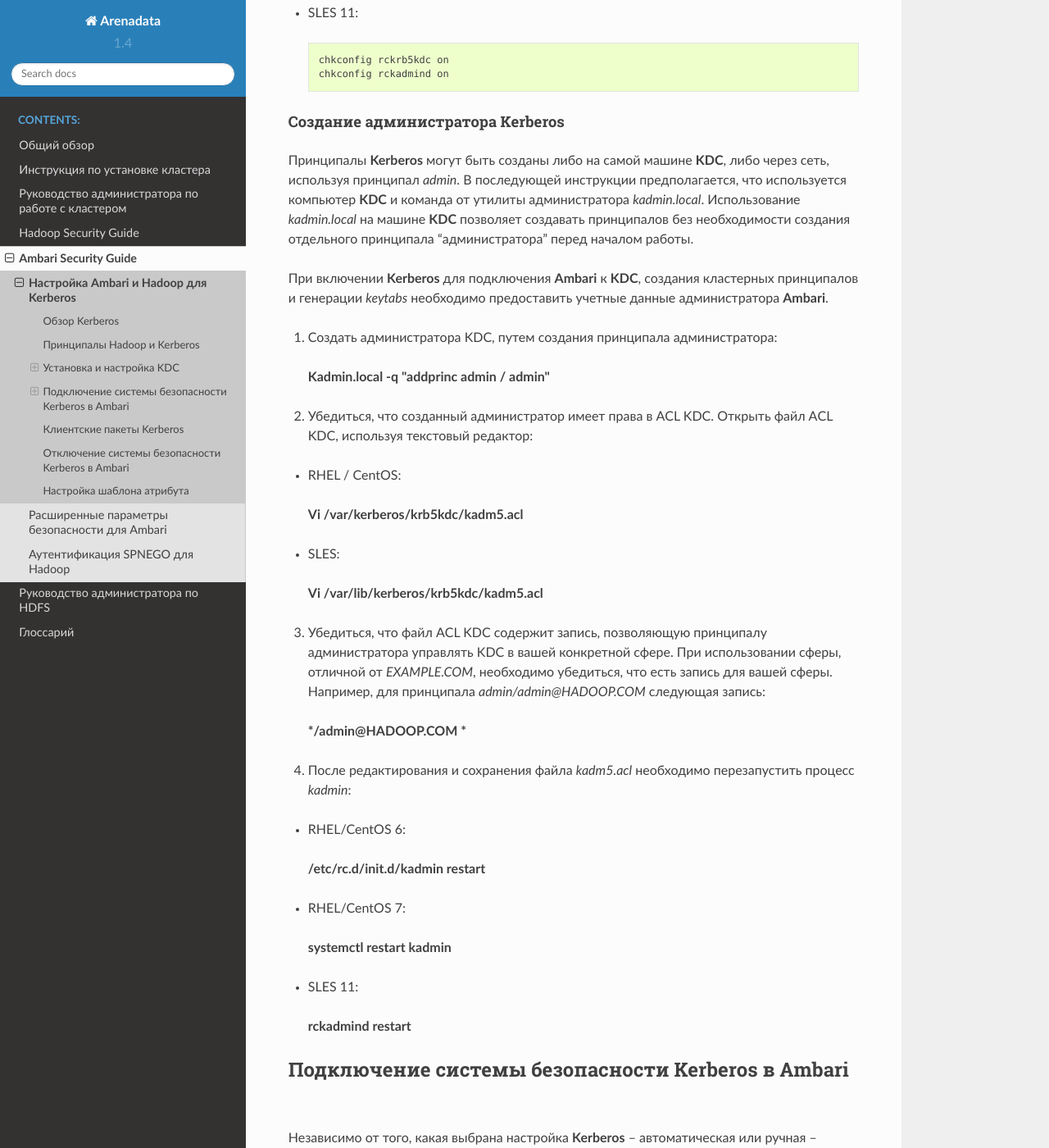
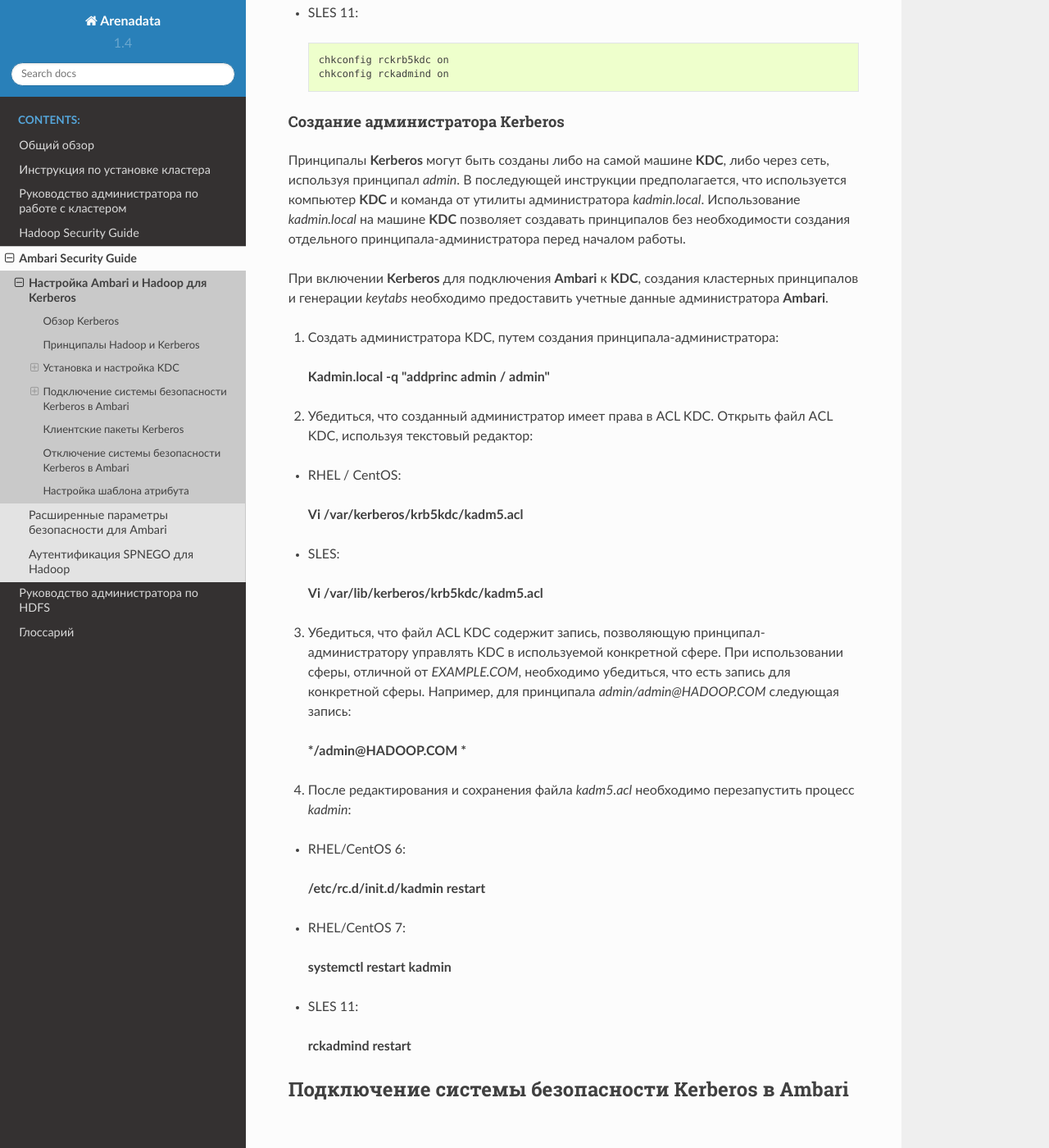
Before and after one commit to arenadata/docs_adps, a Sphinx documentation site: the page built from source/SecurityAmbari/config.rst, in a window 1280 px wide and 1400 px high, scrolled down 6562 px. Shown: the whole window at 82% size. Built offline with Sphinx 7.4.7 and the Read the Docs theme 2.0.0, drawn with Linux system fonts in a browser that asks for light colours; some of the changed text lies outside the part shown.

Commit message:
Update config.rst

```diff
--- a/source/SecurityAmbari/config.rst
+++ b/source/SecurityAmbari/config.rst
@@ -262,12 +262,12 @@
 Принципалы **Kerberos** могут быть созданы либо на самой машине **KDC**, либо через сеть, используя принципал *admin*.
 В последующей инструкции предполагается, что используется компьютер **KDC** и команда от утилиты администратора *kadmin.local*.
 Использование *kadmin.local* на машине **KDC** позволяет создавать принципалов без необходимости создания отдельного
-принципала "администратора" перед началом работы.
+принципала-администратора перед началом работы.
 
 При включении **Kerberos** для подключения **Ambari** к **KDC**, создания кластерных принципалов и генерации *keytabs*
 необходимо предоставить учетные данные администратора **Ambari**.
 
-1.	Создать администратора KDC, путем создания принципала администратора:
+1.	Создать администратора KDC, путем создания принципала-администратора:
 
     :command:`Kadmin.local -q "addprinc admin / admin"`
 
@@ -281,7 +281,7 @@
 
     :command:`Vi /var/lib/kerberos/krb5kdc/kadm5.acl`
 
-3.	Убедиться, что файл ACL KDC содержит запись, позволяющую принципалу администратора управлять KDC в вашей конкретной сфере. При использовании сферы, отличной от *EXAMPLE.COM*, необходимо убедиться, что есть запись для вашей сферы. Например, для принципала *admin/admin@HADOOP.COM* следующая запись:
+3.	Убедиться, что файл ACL KDC содержит запись, позволяющую принципал-администратору управлять KDC в используемой конкретной сфере. При использовании сферы, отличной от *EXAMPLE.COM*, необходимо убедиться, что есть запись для конкретной сферы. Например, для принципала *admin/admin@HADOOP.COM* следующая запись:
 
     :command:`*/admin@HADOOP.COM *`
 
```
Also changed, not shown: other parts of source/SecurityAmbari/config.rst (+4 -4 lines).
